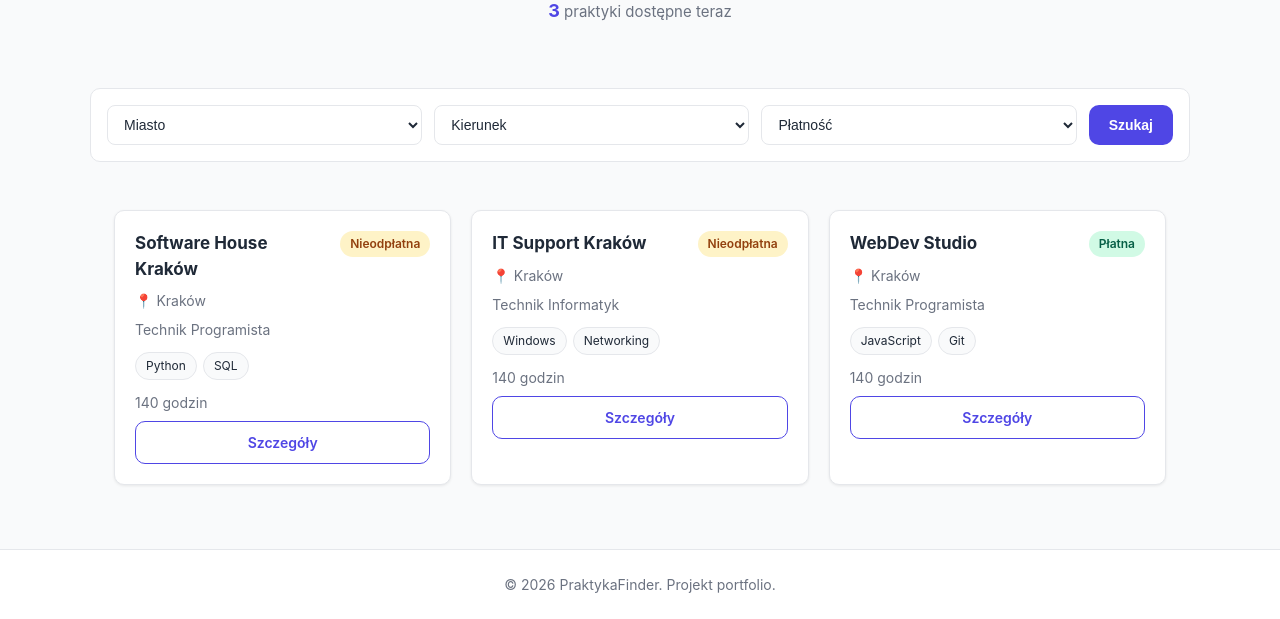
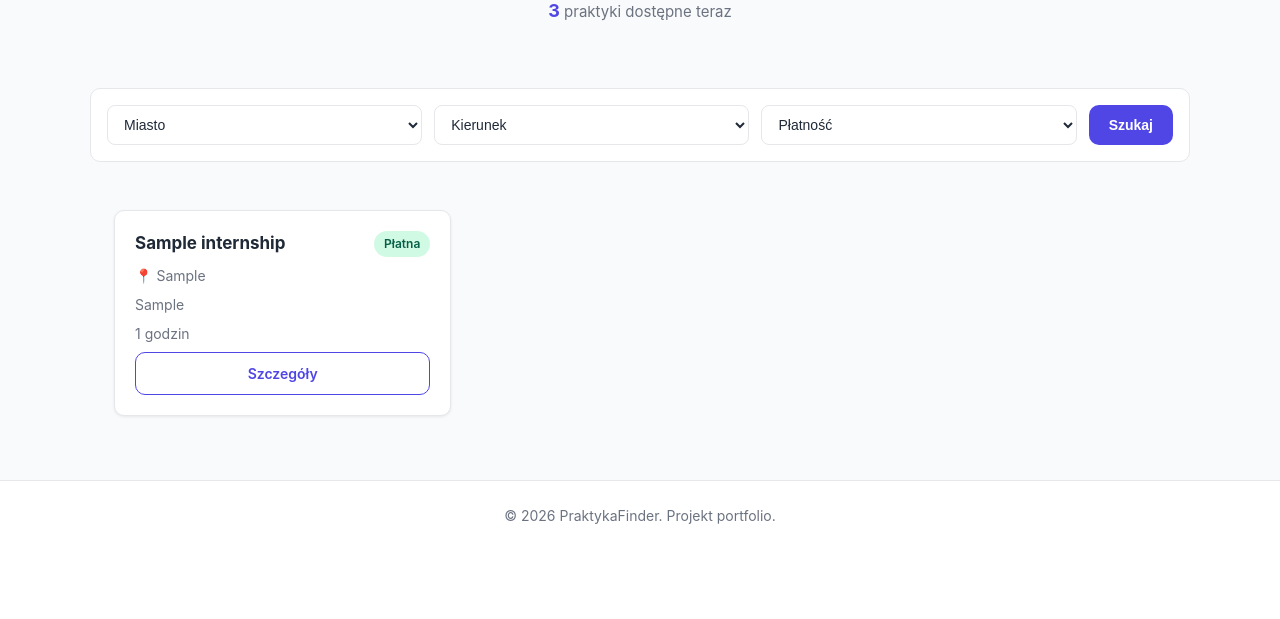
Before and after one commit to xaantyy/praktykafinder, a PHP site: page / in a window 1280 px wide. Shown: the part 294-913 px from the top of the page. After the commit the page ends 818 px from the top, so only its background shows below. Run offline with PHP 8.4, Linux system fonts and the light colour scheme; tables that the repository leaves empty hold one stand-in row (values such as "Sample post"); a stand-in replaces the project's code that opens the database connection.

Commit message:
Connect homepage to database, display internships dynamically

```diff
--- a/public/index.php
+++ b/public/index.php
@@ -1,3 +1,9 @@
+<?php
+require __DIR__ . '/../src/config/database.php';
+$stmt = $pdo->query("SELECT * FROM internships ORDER BY created_at DESC");
+$internships = $stmt->fetchAll(PDO::FETCH_ASSOC);
+?>
+
 <!DOCTYPE html>
 <html lang="pl">
 <head>
@@ -57,52 +63,23 @@
         <div class="container">
             <div class="internships-grid">
 
-                <div class="internship-card">
-                    <div class="card-header">
-                        <h3>Software House Kraków</h3>
-                        <span class="badge badge-unpaid">Nieodpłatna</span>
-                    </div>
-                    <p class="card-location">📍 Kraków</p>
-                    <p class="card-direction">Technik Programista</p>
-                    <div class="card-tags">
-                        <span class="tag">Python</span>
-                        <span class="tag">SQL</span>
-                    </div>
-                    <p class="card-hours">140 godzin</p>
-                    <a href="/praktyka.php?id=1" class="btn btn-outline">Szczegóły</a>
-                </div>
-
-                <div class="internship-card">
-                    <div class="card-header">
-                        <h3>IT Support Kraków</h3>
-                        <span class="badge badge-unpaid">Nieodpłatna</span>
-                    </div>
-                    <p class="card-location">📍 Kraków</p>
-                    <p class="card-direction">Technik Informatyk</p>
-                    <div class="card-tags">
-                        <span class="tag">Windows</span>
-                        <span class="tag">Networking</span>
-                    </div>
-                    <p class="card-hours">140 godzin</p>
-                    <a href="/praktyka.php?id=2" class="btn btn-outline">Szczegóły</a>
-                </div>
-
-                <div class="internship-card">
-                    <div class="card-header">
-                        <h3>WebDev Studio</h3>
-                        <span class="badge badge-paid">Płatna</span>
-                    </div>
-                    <p class="card-location">📍 Kraków</p>
-                    <p class="card-direction">Technik Programista</p>
-                    <div class="card-tags">
-                        <span class="tag">JavaScript</span>
-                        <span class="tag">Git</span>
-                    </div>
-                    <p class="card-hours">140 godzin</p>
-                    <a href="/praktyka.php?id=3" class="btn btn-outline">Szczegóły</a>
-                </div>
-
+    <?php foreach ($internships as $internship): ?>
+        <div class="internship-card">
+            <div class="card-header">
+                <h3><?= htmlspecialchars($internship['company_name']) ?></h3>
+                <?php if ($internship['is_paid']): ?>
+                    <span class="badge badge-paid">Płatna</span>
+                <?php else: ?>
+                    <span class="badge badge-unpaid">Nieodpłatna</span>
+                <?php endif; ?>
             </div>
+            <p class="card-location">📍 <?= htmlspecialchars($internship['city']) ?></p>
+            <p class="card-direction"><?= htmlspecialchars($internship['direction']) ?></p>
+            <p class="card-hours"><?= (int)$internship['hours'] ?> godzin</p>
+            <a href="/praktyka.php?id=<?= (int)$internship['id'] ?>" class="btn btn-outline">Szczegóły</a>
+        </div>
+    <?php endforeach;?>
+</div>
         </div>
     </section>
 
```
